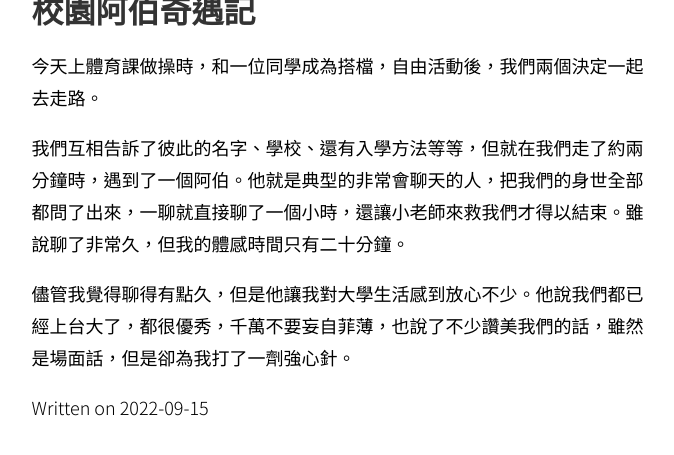
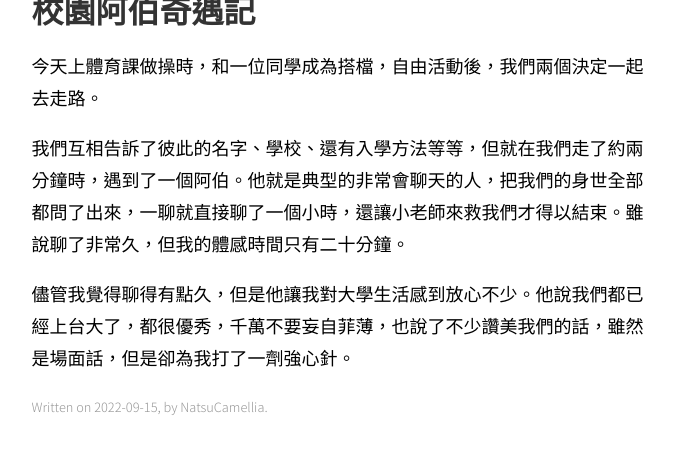
Before and after one commit to NatsuCamellia/NatsuCamellia.github.io, a Jekyll site: the page built from _posts/2022-09-15-校園阿伯奇遇記.md, in a window 1280 px wide, cut to the strip 211-726 px from the top of the page. Shown: the top 455 px of the strip, without its empty margins (301-975 px from the left). Built offline with Jekyll 4.4.1, drawn with Linux system fonts in a browser that asks for light colours.

Commit message:
Wrap post & update date

```diff
--- a/_layouts/post.html
+++ b/_layouts/post.html
@@ -14,12 +14,15 @@ layout: default
 <article>
   {{ content }}
 </article>
-{% if site.hide_post_date != true %}
-  {% include post-date.html %}
-{% endif %}
-{% if page.update %}
-  {% include update-date.html %}
-{% endif %}
+<span class="post-date">
+  {% if site.hide_post_date != true %}
+    {% include post-date.html %},
+  {% endif %}
+  {% if page.update %}
+    {% include update-date.html %},
+  {% endif %}
+  by {{ site.author }}.
+</span>
 {% if site.data.settings.hide_post_share != true %}
   {% include social-sharing.html %}
 {% endif %}
```
